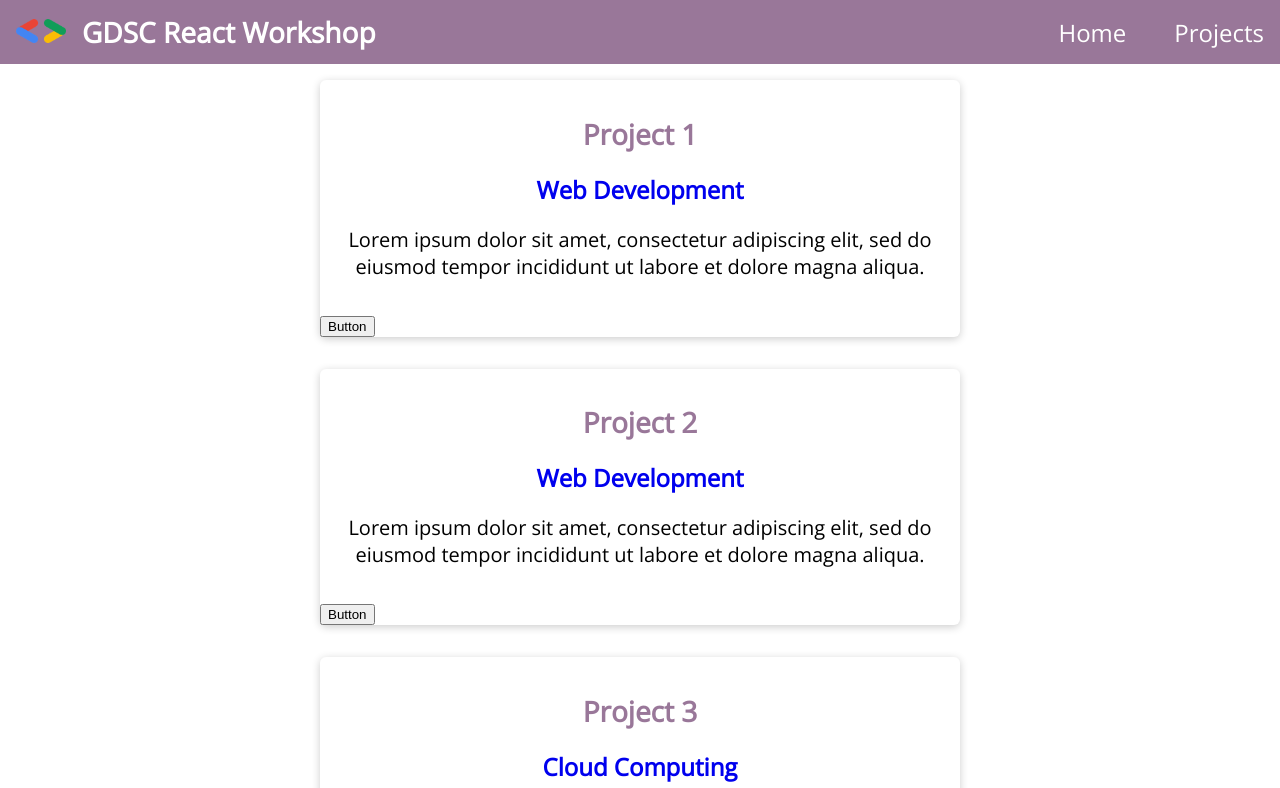
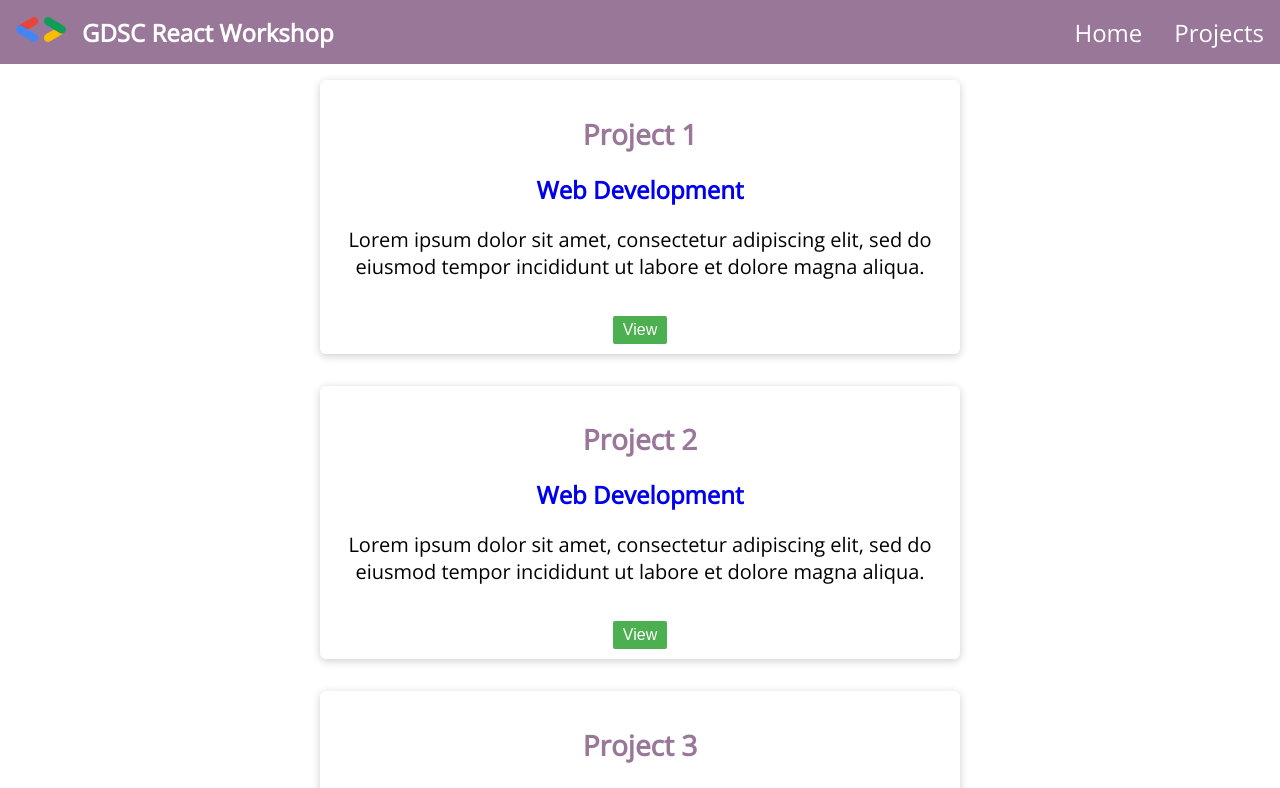
Before and after one commit to tanyyyming/GDSC-React-Workshop-2024, a React (Create React App) app: page /projects in a window 1280 px wide. Shown: the top 788 px of the page. Built offline with nearby package versions, Linux system fonts and the light colour scheme.

Commit message:
add more style

```diff
--- a/src/components/NavBar.css
+++ b/src/components/NavBar.css
@@ -8,9 +8,10 @@
 }
 
 .logo {
-  font-size: 1.75rem;
+  font-size: 1.2rem;
   color: white;
   font-weight: bold;
+  transition: font-size .25s linear;
 }
 
 .logo-img {
@@ -26,15 +27,26 @@
 }
 
 .header li {
-  margin-left: 3rem;
+  margin-left: 2rem;
 }
 
 .header a {
   text-decoration: none;
-  font-size: 1.5rem;
+  font-size: 1.2rem;
   color: white;
+  transition: font-size .25s linear;
 }
 
 .header a:hover {
   color: #333;
 }
+
+@media (min-width: 768px) {
+    .logo {
+        font-size: 1.5rem;
+    }
+
+    .header a {
+        font-size: 1.5rem;
+    }
+}
--- a/src/components/ProjectCard.css
+++ b/src/components/ProjectCard.css
@@ -14,3 +14,24 @@
 .project-card:hover {
     transform: scale(1.1);
 }
+
+.btn {
+    background-color: #4CAF50;
+    border: none;
+    border-radius: 2px;
+    color: white;
+    padding: 5px 10px;
+    margin-bottom: 10px;
+    text-decoration: none;
+    font-size: 16px;
+    cursor: pointer;
+}
+
+.btn:hover {
+    background-color: #3e8e41;
+}
+
+.btn-container {
+    display: flex;
+    justify-content: center;
+}
--- a/src/components/ProjectCard.js
+++ b/src/components/ProjectCard.js
@@ -3,6 +3,7 @@ import Card from "./Card";
 import './ProjectCard.css';
 import '../style.css';
 import React, {useState} from 'react';
+
 function ProjectCard(props) {
     return (
         <div className={"project-card"}>
@@ -16,7 +17,9 @@ function ProjectCard(props) {
 
                 </div>
             </Link>
-                <button onClick={() => props.clickedStateHandler(props.project.id)}>Button</button>
+            <div className="btn-container">
+                <button className="btn" onClick={() => props.clickedStateHandler(props.project.id)}>View</button>
+            </div>
             </Card>
 
         </div>
--- a/src/pages/Home.js
+++ b/src/pages/Home.js
@@ -10,7 +10,7 @@ function Home() {
   const displayText = isContact ? contact : selfIntro;
   return (
     <div className="content">
-      <p onClick={handleClick}>{displayText}</p>
+      <p onClick={handleClick} style={{cursor: 'pointer'}}>{displayText}</p>
       <img src="catawampus.png" alt="catawampus profile" width="25%"/>
     </div>
   );
--- a/src/pages/Project.js
+++ b/src/pages/Project.js
@@ -4,7 +4,7 @@ function Project({ projects }) {
   const { id } = useParams();
   const project = projects.find((project) => project.id === Number(id));
   return (
-    <div>
+    <div className="content">
       <h1>{project.name}</h1>
       <h2>{project.type}</h2>
       <p>{project.description}</p>
--- a/src/pages/ProjectOverview.js
+++ b/src/pages/ProjectOverview.js
@@ -4,11 +4,12 @@ import React, {useState} from 'react';
 function ProjectOverview({ projects }) {
     const [clickedState, setClickedState] = useState(null);
     const clickedStateHandler = (projectId) => setClickedState(projectId);
+
   return (
     <div className ="projects" >
-        {clickedState && <h1>{`You are currently viewing project ${clickedState}`}</h1>}
-        {projects.map((project) => (
-            <ProjectCard project={project}
+        {clickedState && <h1 className="content">{`You are currently viewing project ${clickedState}`}</h1>}
+        {projects.map((p) => (
+            <ProjectCard project={p}
             clickedStateHandler={clickedStateHandler}/>
         ))}
     </div>
```
Also changed, not shown: src/App.js (line endings or trailing spaces), src/components/NavBar.js (line endings or trailing spaces).
